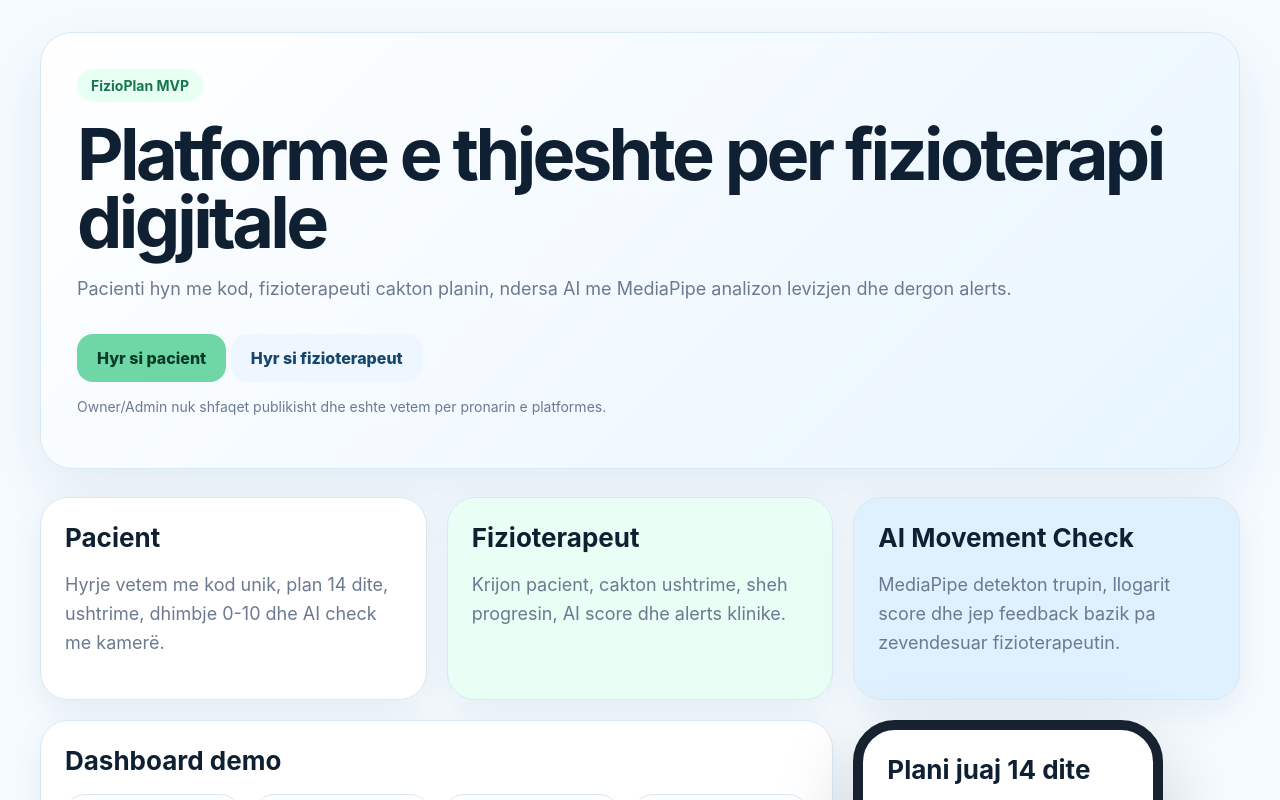
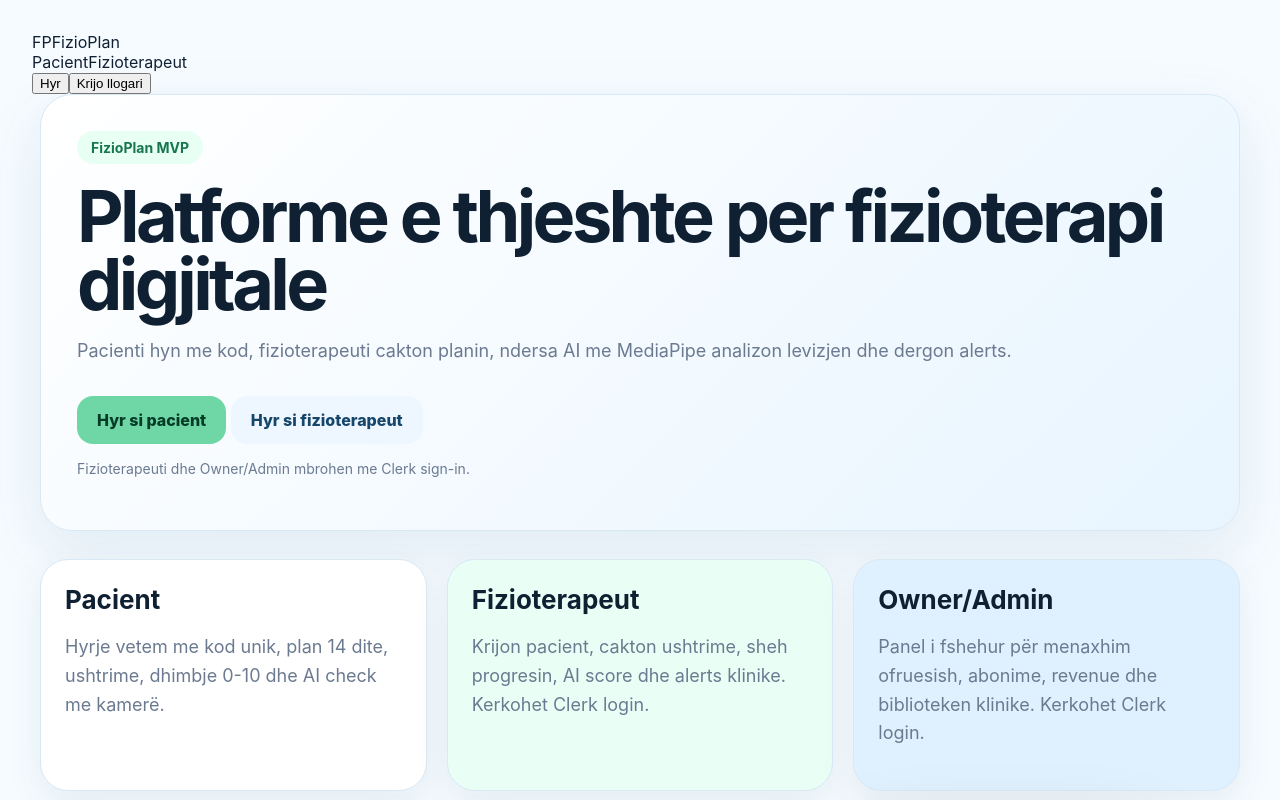
Before and after one commit to diellzarabushaj-source/FIZIOTERAPIA-IME, a Next.js app: page / in a window 1280 px wide. Shown: the top 800 px of the page. Built offline with nearby package versions, Linux system fonts and the light colour scheme; no server answers.

Commit message:
Add Clerk auth controls to homepage

```diff
--- a/app/page.tsx
+++ b/app/page.tsx
@@ -1,3 +1,5 @@
+import { AuthControls } from "@/components/AuthControls";
+
 const patients = [
   ["Arber Krasniqi", "Lumbosciatica", "60%", "5/10", "78%"],
   ["Mira Gashi", "Frozen shoulder", "42%", "6/10", "71%"],
@@ -7,6 +9,18 @@ const patients = [
 export default function HomePage() {
   return (
     <main className="page">
+      <nav className="top-nav">
+        <a className="brand-link" href="/">
+          <span className="brand-logo">FP</span>
+          <span>FizioPlan</span>
+        </a>
+        <div className="nav-actions">
+          <a href="/patient">Pacient</a>
+          <a href="/physio">Fizioterapeut</a>
+          <AuthControls />
+        </div>
+      </nav>
+
       <section className="hero">
         <span className="badge">FizioPlan MVP</span>
         <h1>Platforme e thjeshte per fizioterapi digjitale</h1>
@@ -16,7 +30,7 @@ export default function HomePage() {
         <a className="button" href="/patient">Hyr si pacient</a>{" "}
         <a className="button secondary" href="/physio">Hyr si fizioterapeut</a>
         <p style={{ fontSize: 14 }}>
-          Owner/Admin nuk shfaqet publikisht dhe eshte vetem per pronarin e platformes.
+          Fizioterapeuti dhe Owner/Admin mbrohen me Clerk sign-in.
         </p>
       </section>
 
@@ -27,11 +41,11 @@ export default function HomePage() {
         </div>
         <div className="card green">
           <h2>Fizioterapeut</h2>
-          <p>Krijon pacient, cakton ushtrime, sheh progresin, AI score dhe alerts klinike.</p>
+          <p>Krijon pacient, cakton ushtrime, sheh progresin, AI score dhe alerts klinike. Kerkohet Clerk login.</p>
         </div>
         <div className="card blue">
-          <h2>AI Movement Check</h2>
-          <p>MediaPipe detekton trupin, llogarit score dhe jep feedback bazik pa zevendesuar fizioterapeutin.</p>
+          <h2>Owner/Admin</h2>
+          <p>Panel i fshehur për menaxhim ofruesish, abonime, revenue dhe biblioteken klinike. Kerkohet Clerk login.</p>
         </div>
       </section>
 
```
